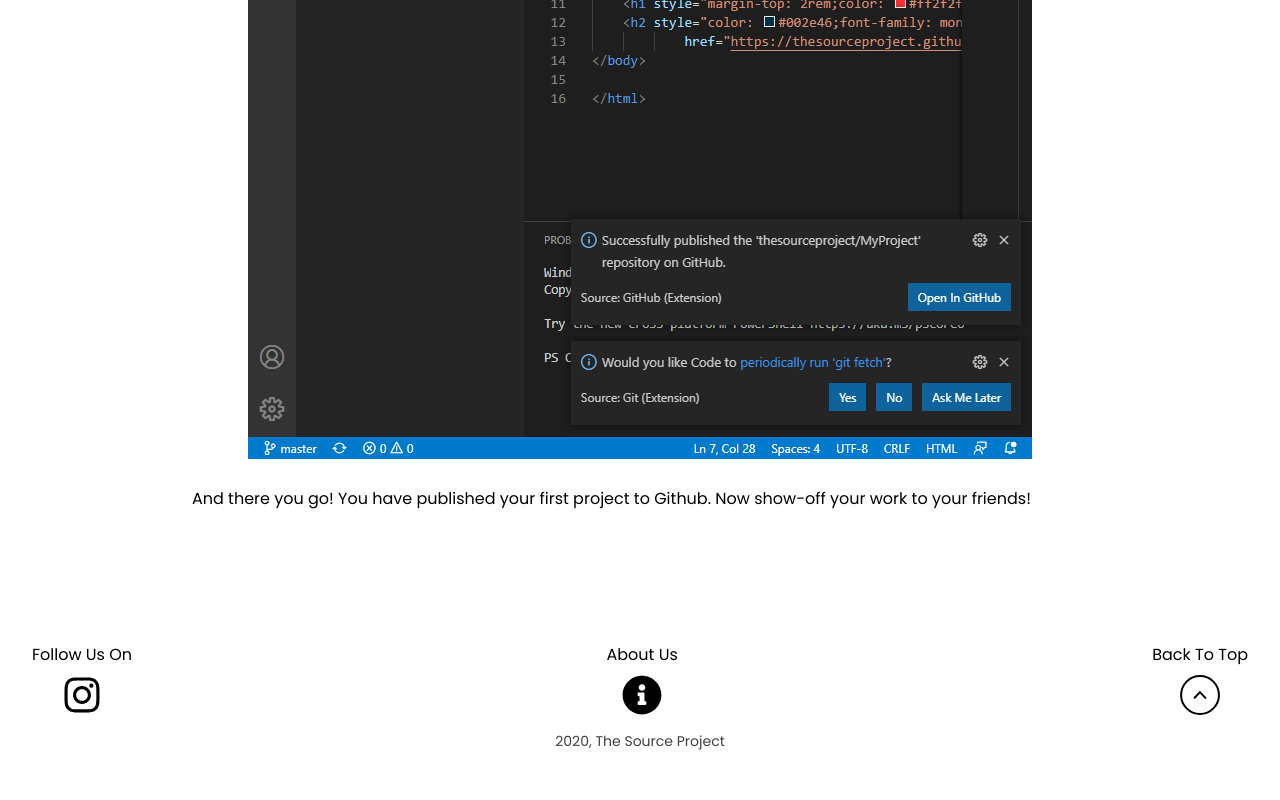
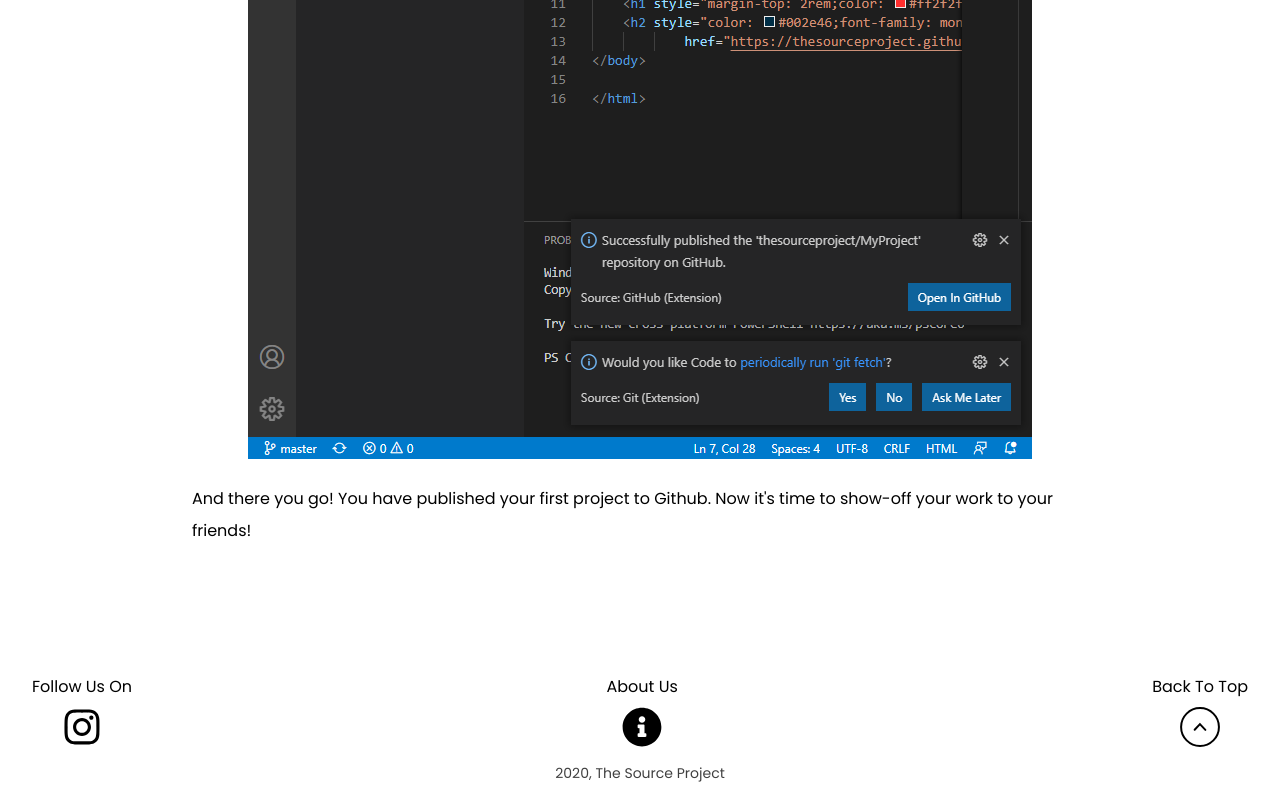
Before and after one commit to thesourceproject/thesourceproject.github.io, a Nuxt app: page /article/2 in a window 1280 px wide. Shown: the part 5739-6539 px from the top of the page. Before the commit the page ends 6507 px from the top, so only its background shows below. Built offline with nearby package versions, Linux system fonts and the light colour scheme; a web font is replaced by a local one.

Commit message:
minor change

```diff
--- a/pages/article/2.vue
+++ b/pages/article/2.vue
@@ -159,7 +159,7 @@
       />
       <p class="mt-6">
         And there you go! You have published your first project to Github. Now
-        show-off your work to your friends!
+        it's time to show-off your work to your friends!
       </p>
     </article>
   </main>
```
